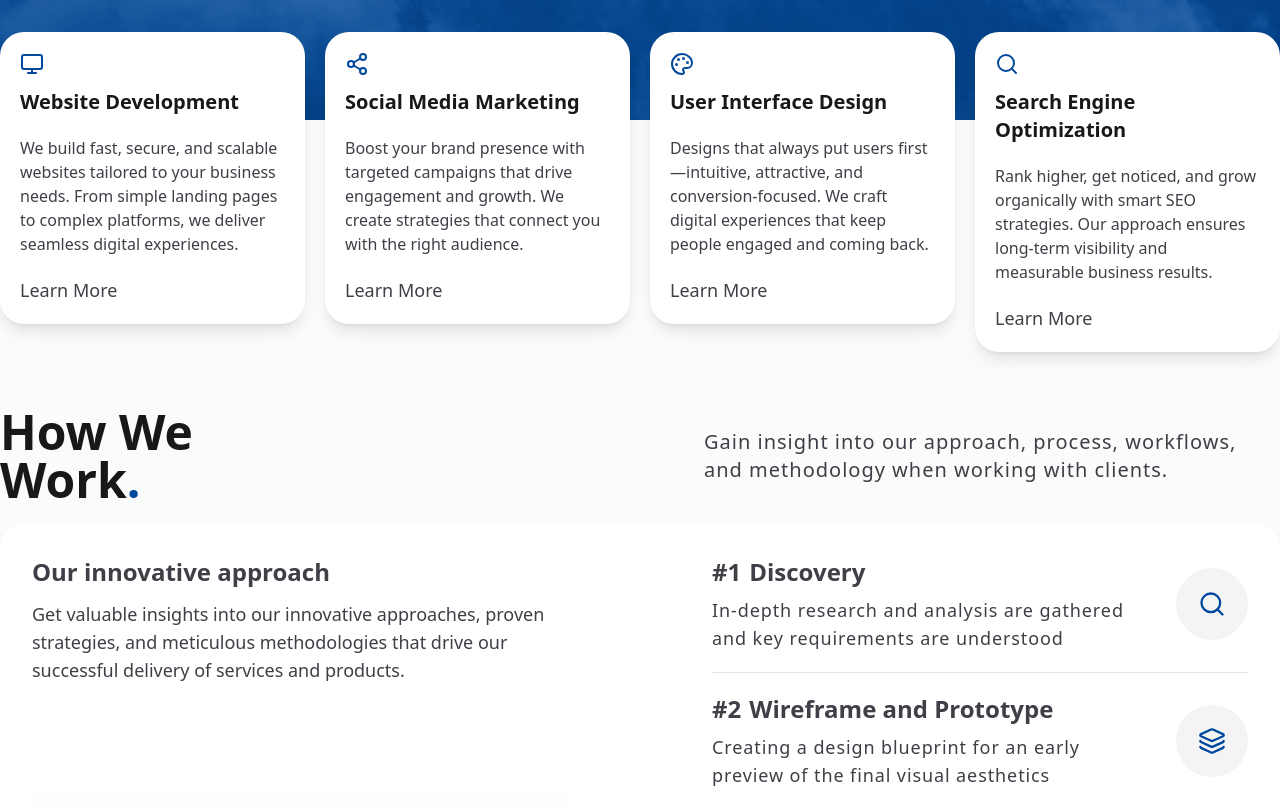
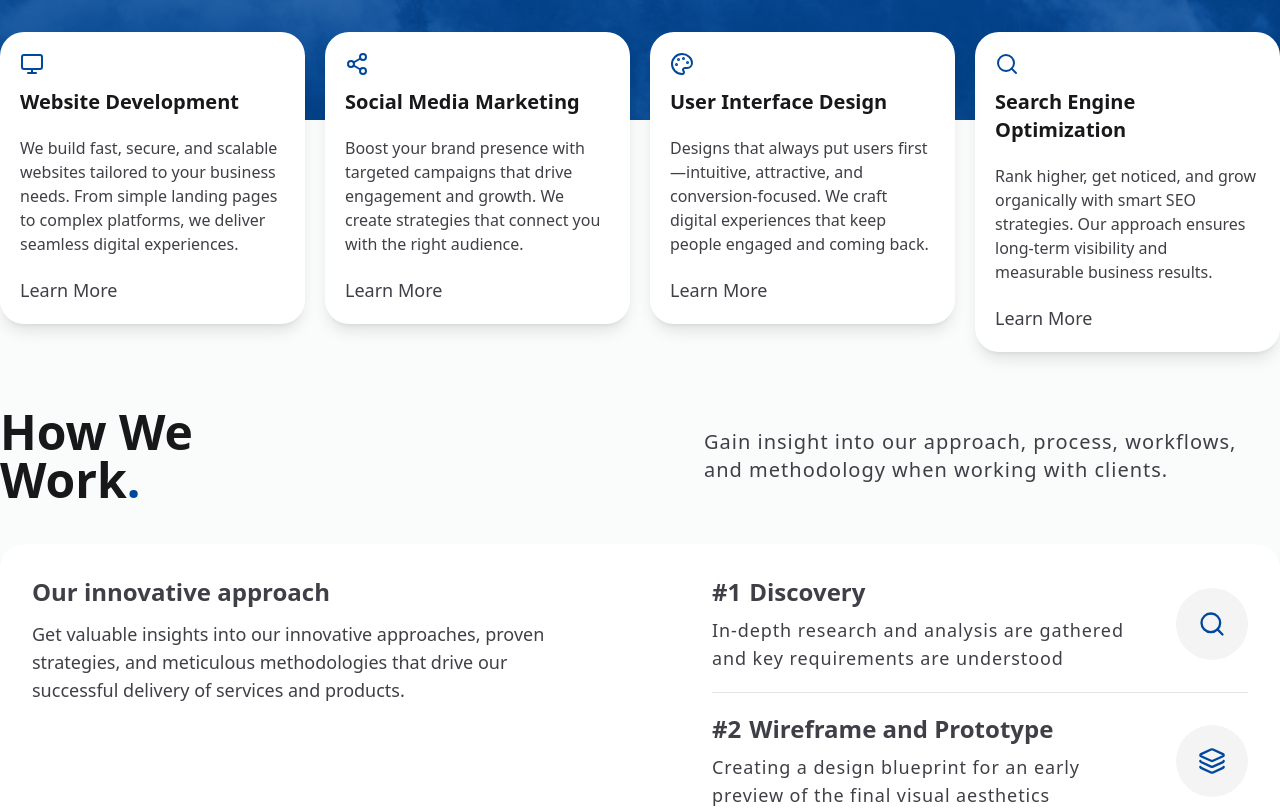
Before and after one commit to Paradane-LLC/paradane-landing-page, a Next.js app: page / in a window 1280 px wide. Shown: the part 680-1488 px from the top of the page. Built offline with nearby package versions, Linux system fonts and the light colour scheme.

Commit message:
Update HowWeWorkSection.jsx

```diff
--- a/components/Section/HowWeWorkSection.jsx
+++ b/components/Section/HowWeWorkSection.jsx
@@ -77,7 +77,7 @@ const HowWeWorkSection = () => {
         <div className="min-h-screen">
             <div className="relative inset-0 bg-gray-50/80 min-h-screen z-10">
                 <ServicesSubHero />
-                <div className="flex flex-col gap-5 max-w-7xl mx-auto w-full pt-72 pb-20 z-20">
+                <div className="flex flex-col gap-10 max-w-7xl mx-auto w-full pt-72 pb-20 z-20">
                     <div className="flex items-center justify-between">
                         <div className="max-w-xs">
                             <span className="text-5xl font-bold text-zinc-900">How We Work<span className="text-[#00489c]">.</span></span>
```
